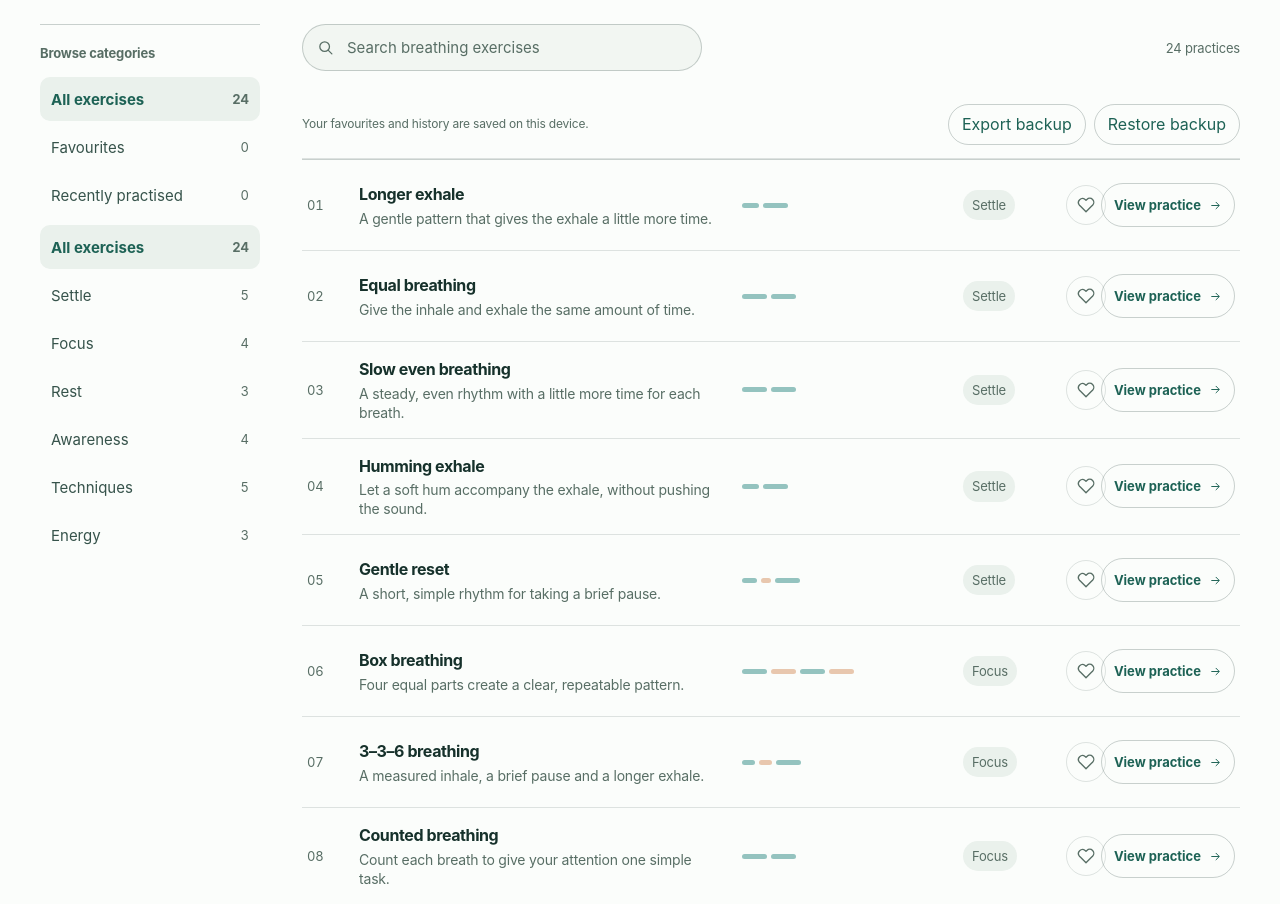
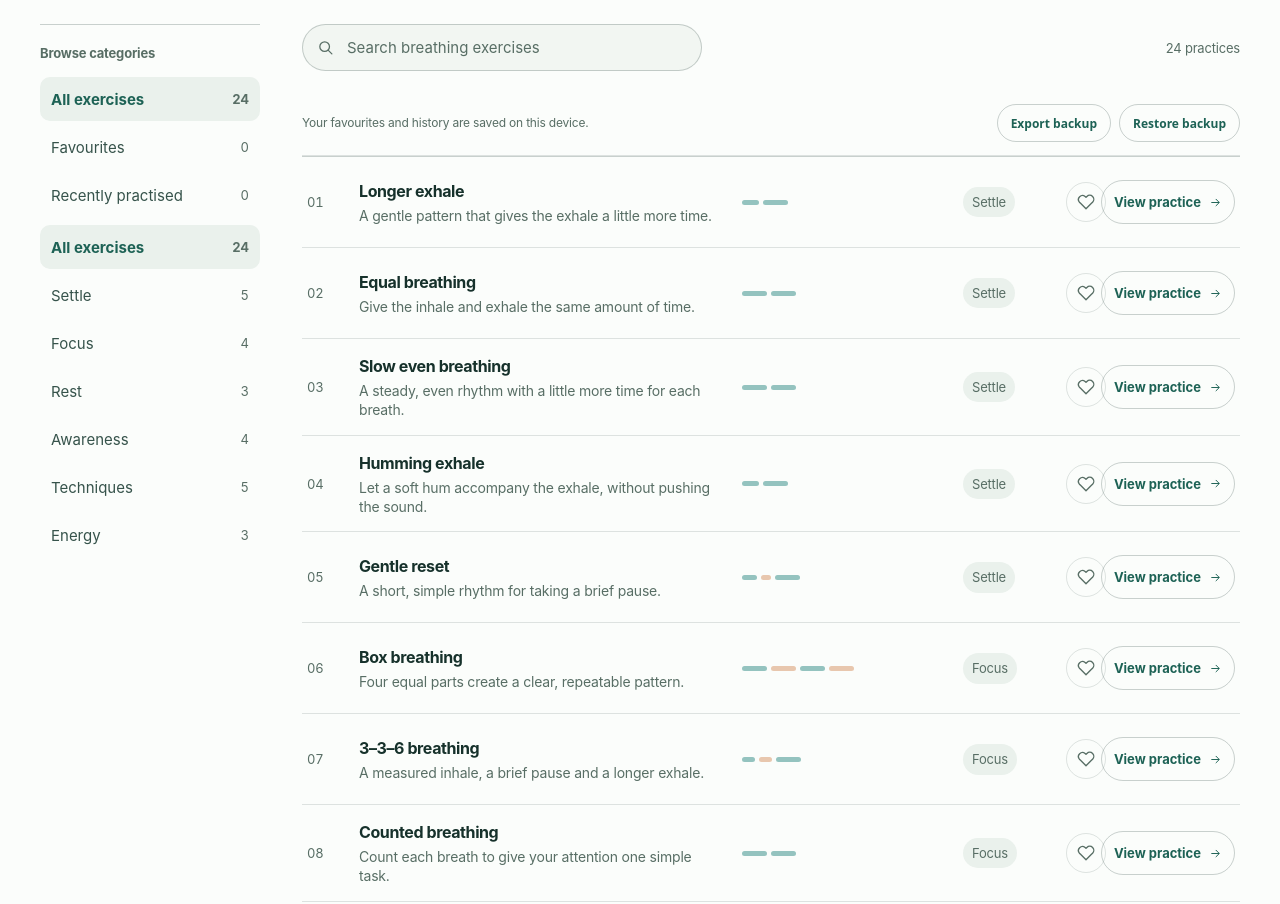
Before and after one commit to melvinvarghese/Breathe, a plain HTML site: page index.html in a window 1280 px wide. Shown: the part 2222-3126 px from the top of the page. Drawn offline with Linux system fonts and the light colour scheme.

Commit message:
Polish backup control typography

```diff
--- a/index.html
+++ b/index.html
@@ -252,7 +252,7 @@
     .data-tools { display:flex; align-items:center; justify-content:space-between; flex-wrap:wrap; gap:12px; padding:13px 0; border-bottom:1px solid var(--line); }
     .data-tools-note { color:var(--muted); font-size:12px; }
     .data-tool-actions { display:flex; gap:8px; flex-wrap:wrap; }
-    .data-tool-button { min-height:38px; padding:7px 13px; border:1px solid var(--line-strong); border-radius:999px; background:transparent; color:var(--action); font:600 12px inherit; cursor:pointer; }
+    .data-tool-button { min-height:38px; padding:7px 13px; border:1px solid var(--line-strong); border-radius:999px; background:transparent; color:var(--action); font:600 12px ui-sans-serif,system-ui,sans-serif; cursor:pointer; }
     .data-tool-button:hover { background:var(--paper-2); border-color:var(--action); }
     .row-action { min-height: 44px; justify-self: end; display: inline-flex; align-items: center; gap: 8px; padding: 9px 12px; border: 1px solid var(--line-strong); border-radius: 999px; background: transparent; color: var(--action); font-size: 13px; font-weight: 700; cursor: pointer; white-space: nowrap; transition: background .18s ease, border-color .18s ease; }
     .row-action:hover { background: var(--paper-2); border-color: var(--action); }
```
